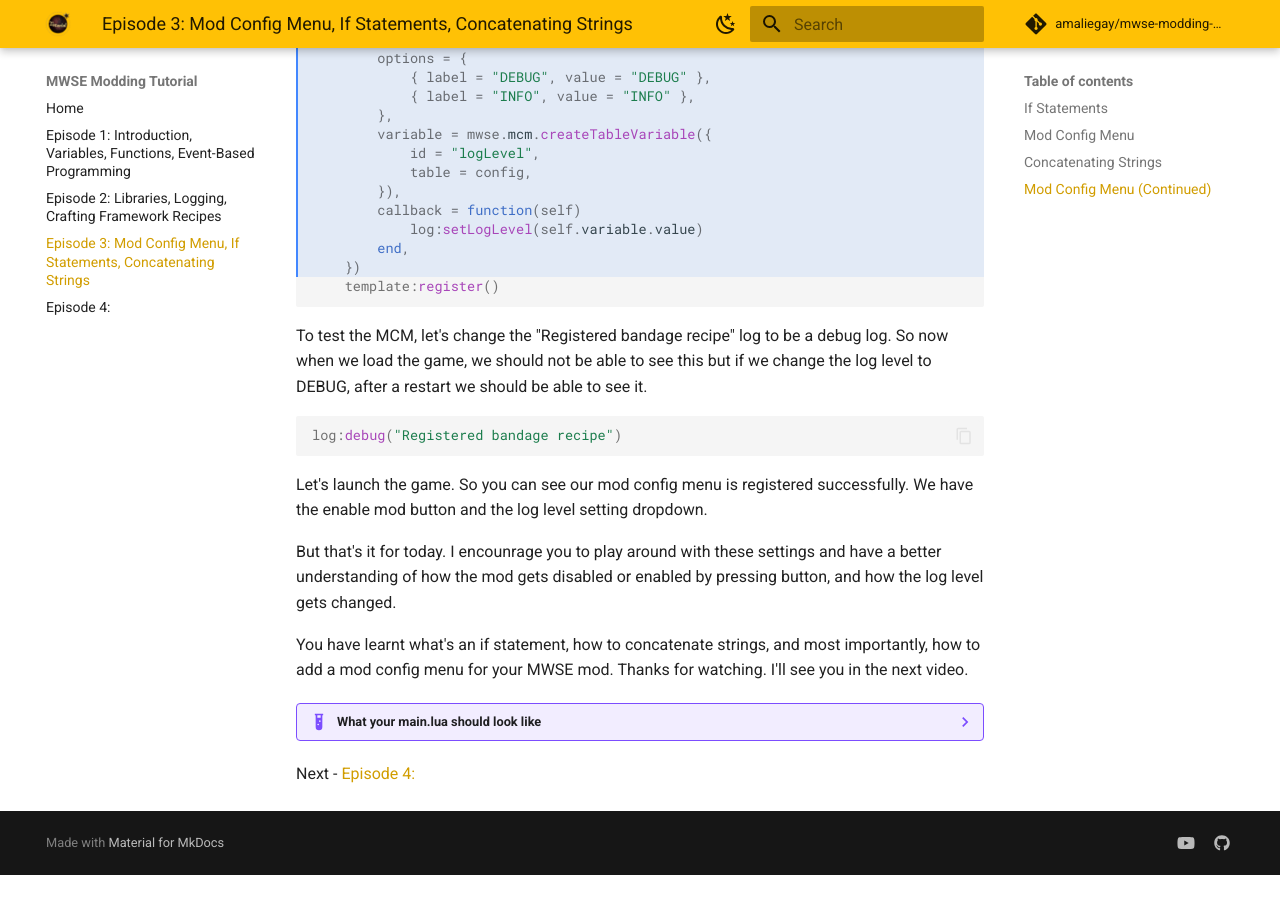
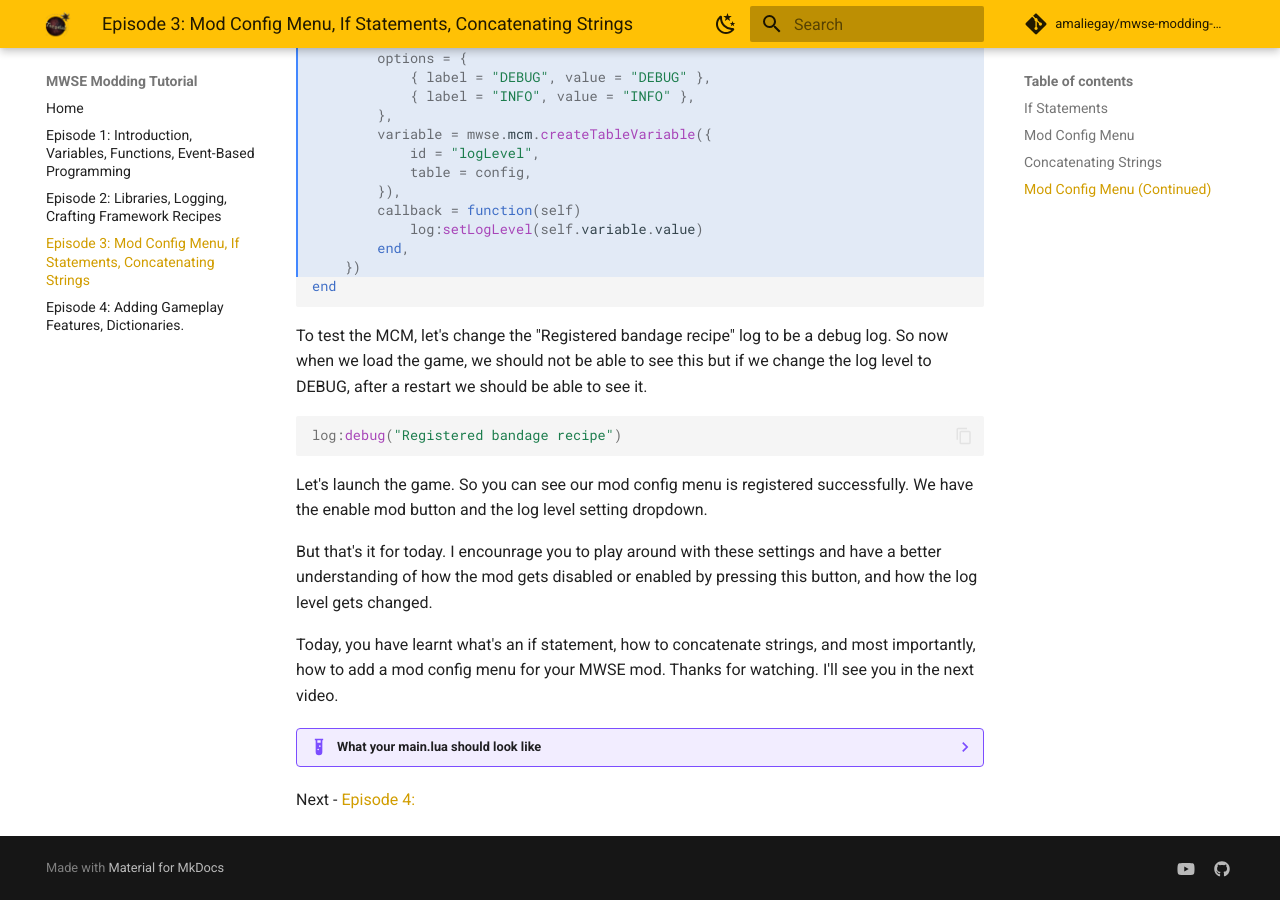
Before and after one commit to dev-chenxing/mwse-modding-tutorial, an MkDocs documentation site: the page built from docs/3_mcm.md, in a window 1280 px wide and 900 px high, scrolled down 3624 px. Built offline with MkDocs 1.6.1 and Material for MkDocs 9.7.7, drawn with Linux system fonts in a browser that asks for light colours; comment, search, counter and statistics services are not loaded; before the commit the page ends 4499 px from its top, so only the background shows below that; some of the changed text lies outside the part shown.

Commit message:
update
- change the logo
- small edit in episode 3
- started episode 4

````diff
--- a/docs/3_mcm.md
+++ b/docs/3_mcm.md
@@ -57,7 +58,6 @@ local function onModConfigReady()
             table = config,
         })
     })
-    template:register()
 end
 
 event.register(tes3.event.modConfigReady, onModConfigReady)
@@ -152,7 +152,7 @@ local log = logging.new({
             log:setLogLevel(self.variable.value)
         end,
     })
-    template:register()
+end
 ```
 
 To test the MCM, let's change the "Registered bandage recipe" log to be a debug log. So now when we load the game, we should not be able to see this but if we change the log level to DEBUG, after a restart we should be able to see it.
@@ -163,9 +163,9 @@ log:debug("Registered bandage recipe")
 
 Let's launch the game. So you can see our mod config menu is registered successfully. We have the enable mod button and the log level setting dropdown.
 
-But that's it for today. I encounrage you to play around with these settings and have a better understanding of how the mod gets disabled or enabled by pressing button, and how the log level gets changed.
+But that's it for today. I encounrage you to play around with these settings and have a better understanding of how the mod gets disabled or enabled by pressing this button, and how the log level gets changed.
 
-You have learnt what's an if statement, how to concatenate strings, and most importantly, how to add a mod config menu for your MWSE mod. Thanks for watching. I'll see you in the next video.
+Today, you have learnt what's an if statement, how to concatenate strings, and most importantly, how to add a mod config menu for your MWSE mod. Thanks for watching. I'll see you in the next video.
 
 ??? example "What your main.lua should look like"
 
@@ -249,12 +249,15 @@ You have learnt what's an if statement, how to concatenate strings, and most imp
         local template = mwse.mcm.createTemplate(
                         { name = "Craftable Bandage" })
         template:saveOnClose("Craftable Bandage", config)
+        template:register()
 
         local settings = template:createSideBarPage({ label = "Settings" })
         settings.sidebar:createInfo({
-            -- This text will be on the right-hand side block
-            text = "Craftable Bandage\n\nCreated by Amalie.\n\nThis mod allows you to craft OAAB bandages with novice bushcrafting skill. It serves as an alternative to alchemy and restoration",
-        })
+		    -- This text will be on the right-hand side block
+		    text = "Craftable Bandage\n\nCreated by Amalie.\n\n" ..
+		    "This mod allows you to craft OAAB bandages with novice bushcrafting skill." ..
+		    "It serves as an alternative to alchemy and restoration",
+	    })
 
         settings:createOnOffButton({
             label = "Enable Mod",
@@ -278,7 +281,6 @@ You have learnt what's an if statement, how to concatenate strings, and most imp
                 log:setLogLevel(self.variable.value)
             end,
         })
-        template:register()
     end
 
     event.register(tes3.event.modConfigReady, onModConfigReady)
--- a/mkdocs.yml
+++ b/mkdocs.yml
@@ -5,8 +5,8 @@ repo_name: amaliegay/mwse-modding-tutorial
 
 theme:
   name: material
-  logo: assets/mwse-tutorial-logo.png
-  favicon: assets/mwse-tutorial-logo.png
+  logo: assets/1200px-Lua-logo-nolabel-tutorial.png
+  favicon: assets/1200px-Lua-logo-nolabel-tutorial.png
   features:
     - navigation.sections
     - navigation.top
````
Also changed, not shown: other parts of docs/3_mcm.md (+1 -0 lines), docs/4.md (+11 -1 lines), docs/assets/1200px-Lua-logo-nolabel-tutorial.png (added), docs/assets/mwse-tutorial-logo_256.png (deleted), docs/assets/mwse-tutorial-logo_32.png (deleted), 2 other files.
